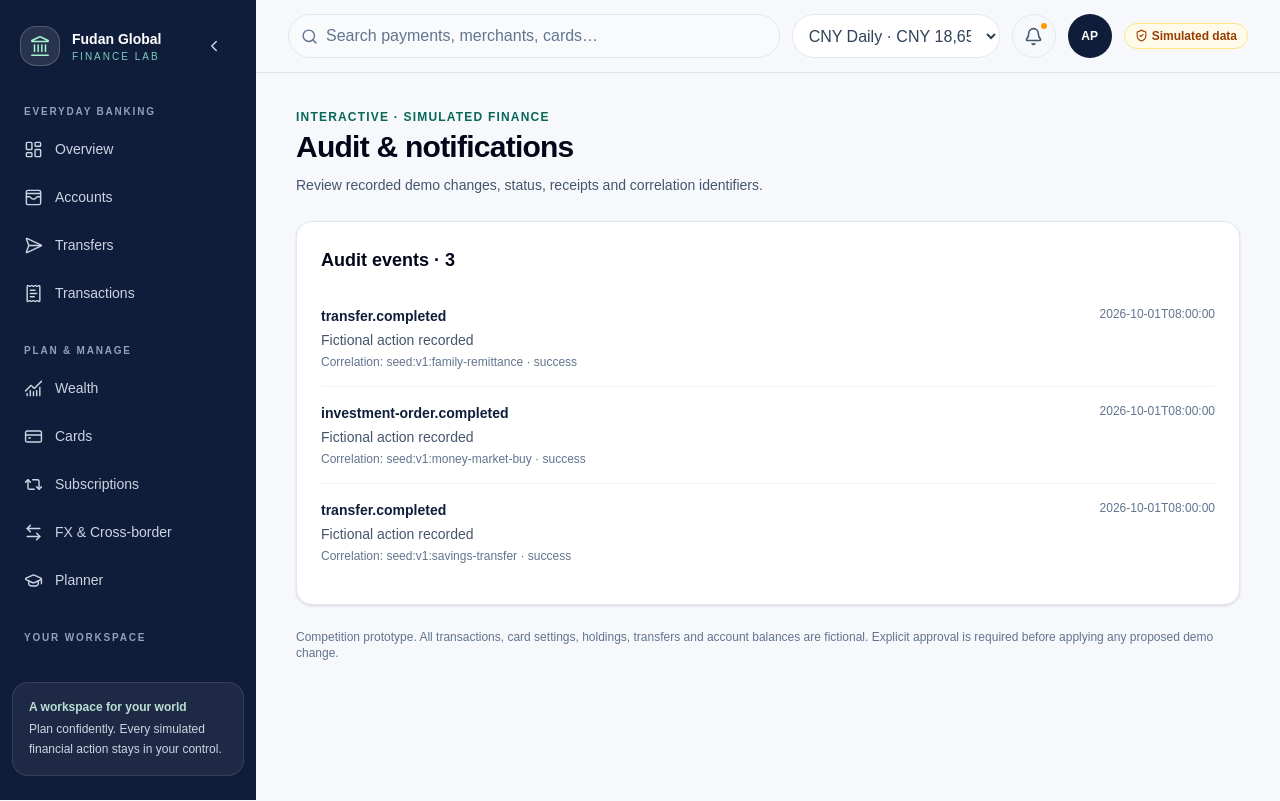
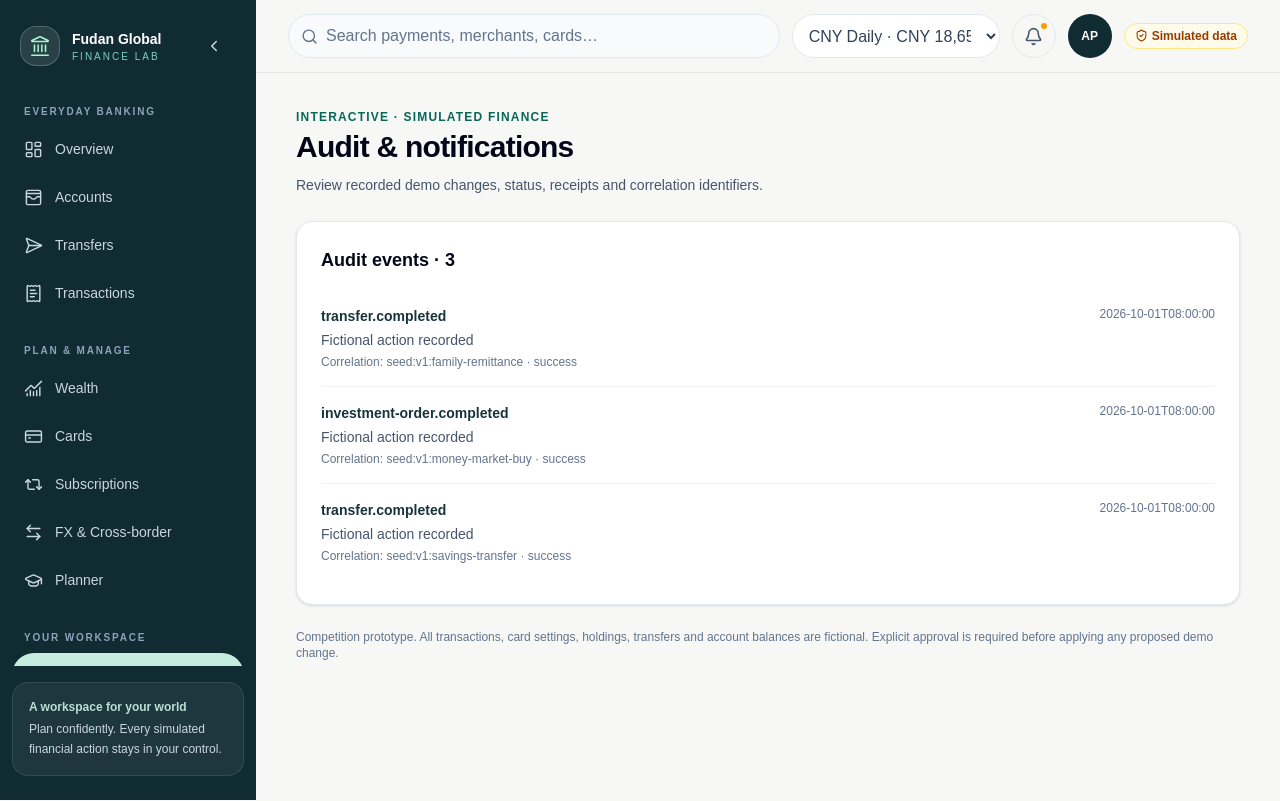
Before and after one commit to jamienatorX/fudan-global-finance-ai, a Next.js app: page /audit in a window 1280 px wide. Built offline with nearby package versions, Linux system fonts and the light colour scheme; a web font is replaced by a local one.

Commit message:
Refresh banking dashboard design and repository guidance

```diff
--- a/src/styles/tokens.css
+++ b/src/styles/tokens.css
@@ -1,15 +1,33 @@
 :root {
-  --color-navy: #101d3a;
-  --color-primary: #2563eb;
-  --color-background: #f6f8fc;
+  --color-navy: #102b32;
+  --color-primary: #087f70;
+  --color-background: #f7f8f5;
   --color-surface: #ffffff;
-  --color-text: #101d3a;
-  --color-text-muted: #64748b;
-  --color-border: #dfe5ef;
+  --color-text: #17343a;
+  --color-text-muted: #5e7074;
+  --color-border: #e2e7e2;
   --color-positive: #047857;
   --color-warning: #b45309;
   --color-danger: #dc2626;
-  --color-info-soft: #eff6ff;
+  --color-info-soft: #edf6f2;
+  --color-accent: #b88732;
+  --color-planning-surface: #f3eee2;
+  --color-planning-border: #e7dec9;
+  --color-planning-text: #655c49;
+  --color-planning-label: #74613d;
+  --color-planning-icon: #8c6b30;
+  --color-planning-divider: #ded5c2;
+  --color-planning-underline: #bca77e;
+  --color-nav-active: #c6ecdf;
+  --color-nav-active-text: #143d37;
+  --color-chart-rent: #087f70;
+  --color-chart-food: #2c5969;
+  --color-chart-transportation: #b88732;
+  --color-chart-shopping: #77628f;
+  --color-chart-other: #70818b;
+  --color-on-primary: #ffffff;
+  --color-hero-muted: #c0d6d5;
+  --color-hero-accent: #8be3cd;
   --color-positive-soft: #ecfdf5;
   --color-warning-soft: #fffbeb;
   --color-danger-soft: #fef2f2;
@@ -30,7 +48,7 @@
   --radius-xl: 1.5rem;
   --radius-full: 9999px;
 
-  --shadow-card: 0 1px 2px rgb(16 29 58 / 0.04), 0 8px 24px rgb(16 29 58 / 0.06);
+  --shadow-card: 0 2px 3px rgb(21 48 44 / 0.02), 0 8px 28px rgb(21 48 44 / 0.025);
   --shadow-elevated: 0 16px 48px rgb(16 29 58 / 0.16);
   --font-sans: var(--font-inter), ui-sans-serif, system-ui, -apple-system, BlinkMacSystemFont, "Segoe UI", sans-serif;
 }
```
